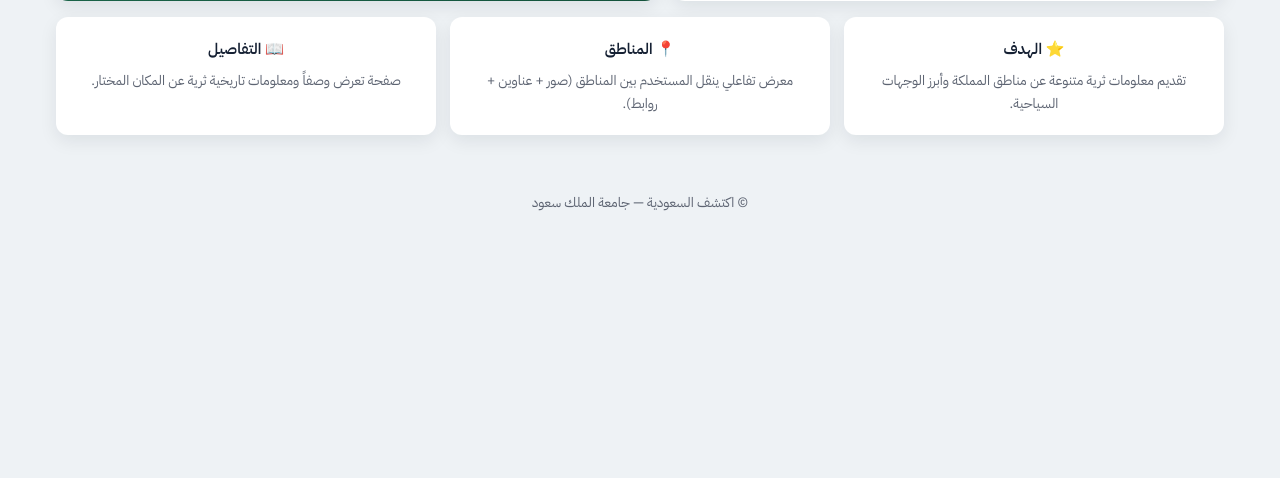
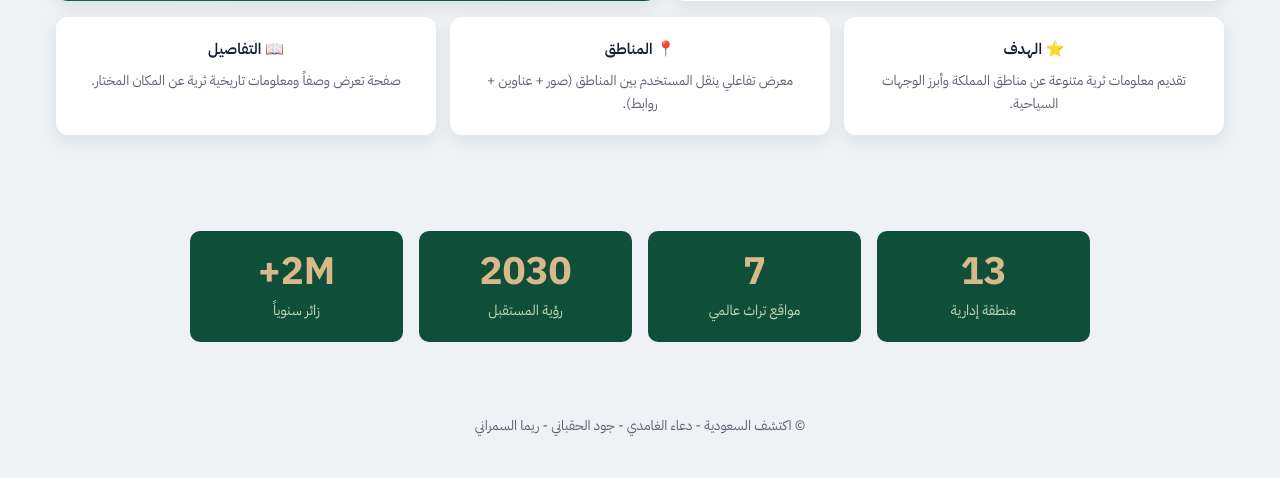
Before and after one commit to deeishere/web-project, a PHP site: page / in a window 1280 px wide. Shown: the part 322-800 px from the top of the page. Run offline with PHP 8.4, Linux system fonts and the light colour scheme.

Commit message:
your message

```diff
--- a/saudi-pro/saudi_project/admin/add.php
+++ b/saudi-pro/saudi_project/admin/add.php
@@ -173,7 +173,7 @@ if(isset($_POST['add'])){
   </div>
 </div>
 
-<footer>© اكتشف السعودية — جامعة الملك سعود</footer>
+<footer>&copy; اكتشف السعودية - دعاء الغامدي - جود الحقباني - ريما السمراني</footer>
 <script src="../script.js"></script>
 </body>
 </html>
--- a/saudi-pro/saudi_project/admin/dashboard.php
+++ b/saudi-pro/saudi_project/admin/dashboard.php
@@ -85,7 +85,7 @@ $result = $conn->query("SELECT * FROM places ORDER BY id");
 
 </div>
 
-<footer>© اكتشف السعودية — جامعة الملك سعود</footer>
+<footer>&copy; اكتشف السعودية - دعاء الغامدي - جود الحقباني - ريما السمراني</footer>
 <script src="../script.js"></script>
 </body>
 </html>
--- a/saudi-pro/saudi_project/details.php
+++ b/saudi-pro/saudi_project/details.php
@@ -128,7 +128,7 @@ $bestTime = htmlspecialchars($row['best_time'] ?? '');
 
 </div>
 
-<footer>© اكتشف السعودية — جامعة الملك سعود</footer>
+<footer>&copy; اكتشف السعودية - دعاء الغامدي - جود الحقباني - ريما السمراني</footer>
 <script src="script.js"></script>
 </body>
 </html>
--- a/saudi-pro/saudi_project/gallery.php
+++ b/saudi-pro/saudi_project/gallery.php
@@ -80,7 +80,7 @@ $regResult = $conn->query("SELECT DISTINCT region FROM places ORDER BY region");
 <?php endif; ?>
 </div>
 
-<footer>© اكتشف السعودية — جامعة الملك سعود</footer>
+<footer>&copy; اكتشف السعودية - دعاء الغامدي - جود الحقباني - ريما السمراني</footer>
 <script src="script.js"></script>
 </body>
 </html>
--- a/saudi-pro/saudi_project/index.php
+++ b/saudi-pro/saudi_project/index.php
@@ -51,7 +51,28 @@ $page = 'home';
   </div>
 </div>
 
-<footer>© اكتشف السعودية — جامعة الملك سعود</footer>
+<section class="stats-section">
+  <div class="stats-grid">
+    <div class="stat-item">
+      <div class="stat-num">13</div>
+      <div class="stat-label">منطقة إدارية</div>
+    </div>
+    <div class="stat-item">
+      <div class="stat-num">7</div>
+      <div class="stat-label">مواقع تراث عالمي</div>
+    </div>
+    <div class="stat-item">
+      <div class="stat-num">2030</div>
+      <div class="stat-label">رؤية المستقبل</div>
+    </div>
+    <div class="stat-item">
+      <div class="stat-num">2M+</div>
+      <div class="stat-label">زائر سنوياً</div>
+    </div>
+  </div>
+</section>
+
+<footer>&copy; اكتشف السعودية - دعاء الغامدي - جود الحقباني - ريما السمراني</footer>
 <script src="script.js"></script>
 </body>
 </html>
--- a/saudi-pro/saudi_project/style.css
+++ b/saudi-pro/saudi_project/style.css
@@ -178,6 +178,57 @@ nav {
   font-weight: 400;
   font-size: 0.85rem;
   margin-top: 6px;
+}
+
+/* Stats Section (Home) */
+.stats-section {
+  background: transparent;
+  padding: 3.5rem 2rem;
+  text-align: center;
+  position: relative;
+}
+
+.stats-section::before {
+  content: '';
+  position: absolute;
+  top: 0;
+  left: 0;
+  right: 0;
+  height: 4px;
+
+}
+
+.stats-grid {
+  max-width: 900px;
+  margin: 0 auto;
+  display: grid;
+  grid-template-columns: repeat(4, 1fr);
+  gap: 1rem;
+}
+
+.stat-item {
+  padding: 1.2rem;
+  border-radius: 10px;
+  background: var(--green-dark);
+  transition: background 0.2s;
+}
+
+.stat-item:hover {
+  background: var(--green);
+}
+
+.stat-num {
+  font-size: 2.4rem;
+  font-weight: 700;
+  color: #d9b98a;
+  line-height: 1.1;
+}
+
+.stat-label {
+  color: #c4d9b8;
+  font-size: 0.88rem;
+  margin-top: 0.4rem;
+  font-weight: 400;
 }
 
 /* ===== BUTTONS ===== */
@@ -751,8 +802,13 @@ body.dark .success-box { background: #13332c; color: #d6f7eb; border-color: #1f6
   nav, .admin-nav { flex-direction: column; gap: 12px; padding: 14px 16px; }
   .top-section { flex-direction: column; }
   .features { grid-template-columns: 1fr; }
+  .stats-grid { grid-template-columns: repeat(2, 1fr); }
   .quick-facts { grid-template-columns: 1fr; }
   .mini-gallery { grid-template-columns: repeat(2, 1fr); }
   .gallery-toolbar { flex-direction: column; }
   .update-layout { grid-template-columns: 1fr; }
 }
+
+@media (max-width: 580px) {
+  .stats-grid { grid-template-columns: repeat(2, 1fr); }
+}
```
Also changed, not shown: saudi-pro/saudi_project/admin/update.php (+47 -6 lines), saudi-pro/saudi_project/images/Untitled design.jpg (added).
